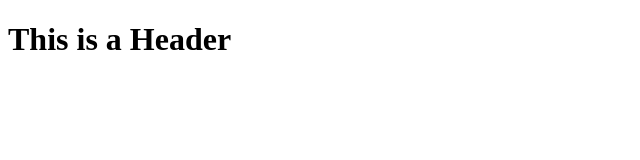
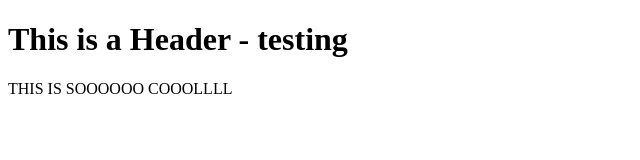
Before and after one commit to MichelleArcelia/Git_Test, a website: page index.html in a window 1280 px wide. Shown: the whole page, without its empty margins (0-640 px from the left). Drawn offline with Linux system fonts and the light colour scheme.

Commit message:
nnnewww commit

```diff
--- a/index.html
+++ b/index.html
@@ -3,6 +3,7 @@
     <head></head>
 
     <body>
-        <h1>This is a Header</h1>
+        <h1>This is a Header - testing</h1>
+        <p>THIS IS SOOOOOO COOOLLLL</p>
     </body>
 </html>
--- a/package.json
+++ b/package.json
@@ -4,7 +4,9 @@
   "description": "This is a test directory to learn Git and Node",
   "main": "index.html",
   "scripts": {
-    "test": "echo \"Error: no test specified\" && exit 1"
+    "start": "npm run lite",
+    "test": "echo \"Error: no test specified\" && exit 1",
+    "lite":"lite-server"
   },
   "repository": {
     "type": "git",
```
Also changed, not shown: 1 other file.
